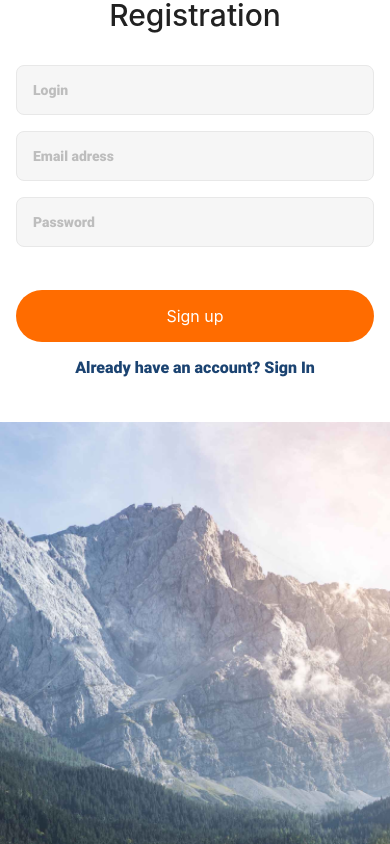
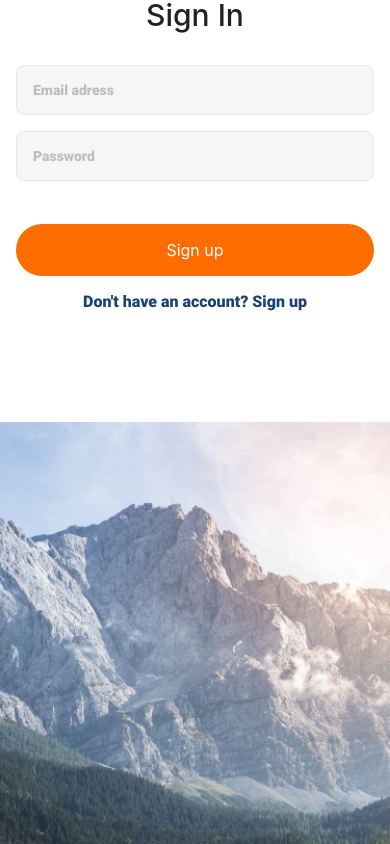
Before and after one commit to ArtemTerzi/react-native-app, a React Native app: screen / in a window 390 px wide. Shown: the top 844 px of the page. Built offline with nearby package versions, Linux system fonts and the light colour scheme.

Commit message:
ADDED: LoginScreen

```diff
--- a/App.js
+++ b/App.js
@@ -2,6 +2,7 @@ import { StatusBar } from 'expo-status-bar';
 import { StyleSheet, View } from 'react-native';
 import RegistrationScreen from './Screens/RegistrationScreen';
 import { useFonts } from 'expo-font';
+import LoginScreen from './Screens/LoginScreen';
 
 export default function App() {
   const [fontsLoaded] = useFonts({
@@ -15,7 +16,8 @@ export default function App() {
 
   return (
     <View style={styles.container}>
-      <RegistrationScreen></RegistrationScreen>
+      {/* <RegistrationScreen></RegistrationScreen> */}
+      <LoginScreen></LoginScreen>
       <StatusBar style="auto" />
     </View>
   );
--- a/Screens/LoginScreen.jsx
+++ b/Screens/LoginScreen.jsx
@@ -0,0 +1,191 @@
+import {
+  ImageBackground,
+  StyleSheet,
+  TextInput,
+  Text,
+  View,
+  Dimensions,
+  Keyboard,
+  KeyboardAvoidingView,
+  Platform,
+  TouchableWithoutFeedback,
+} from 'react-native';
+import image from '../assets/bg.png';
+import CustomButton from './components/CustomButton';
+import { useEffect, useState } from 'react';
+
+const { width, height } = Dimensions.get('window');
+
+const initialState = {
+  email: '',
+  password: '',
+};
+
+const LoginScreen = () => {
+  const [focusedField, setFocusedField] = useState('');
+  const [state, setState] = useState(initialState);
+
+  const handleFocus = name => {
+    setFocusedField(name);
+  };
+
+  const handleSubmit = () => {
+    setFocusedField('');
+    console.log(state);
+    setState(initialState);
+    Keyboard.dismiss();
+  };
+
+  useEffect(() => {
+    const keyboardHideListener = Keyboard.addListener('keyboardDidHide', () =>
+      setFocusedField('')
+    );
+
+    return () => {
+      keyboardHideListener.remove();
+    };
+  }, []);
+
+  const getTextInputStyle = fieldName => {
+    switch (fieldName) {
+      case 'email':
+        return [
+          styles.textInput,
+          focusedField === 'email' && styles.focusedInput,
+        ];
+      case 'password':
+        return [
+          styles.textInput,
+          styles.textInputLastChild,
+          focusedField === 'password' && styles.focusedInput,
+        ];
+      default:
+        return styles.textInput;
+    }
+  };
+
+  return (
+    <TouchableWithoutFeedback
+      onPress={() => {
+        Keyboard.dismiss();
+        setFocusedField('');
+      }}
+    >
+      <View>
+        <KeyboardAvoidingView
+          behavior={Platform.OS === 'ios' ? 'padding' : 'height'}
+        >
+          <ImageBackground
+            source={image}
+            resizeMode="cover"
+            style={styles.image}
+          >
+            <View style={styles.formWrapper}>
+              <Text style={styles.titleText}>Sign In</Text>
+              <TextInput
+                style={getTextInputStyle('email')}
+                placeholder="Email adress"
+                placeholderTextColor={'#BDBDBD'}
+                onFocus={() => handleFocus('email')}
+                onChangeText={text =>
+                  setState(prev => ({ ...prev, email: text }))
+                }
+                value={state.email}
+              />
+              <TextInput
+                style={getTextInputStyle('password')}
+                placeholder="Password"
+                placeholderTextColor={'#BDBDBD'}
+                secureTextEntry={true}
+                onFocus={() => handleFocus('password')}
+                onChangeText={text =>
+                  setState(prev => ({ ...prev, password: text }))
+                }
+                value={state.password}
+              />
+              <View
+                style={{
+                  display: focusedField ? 'none' : 'flex',
+                }}
+              >
+                <CustomButton title="Sign up" onPress={handleSubmit} />
+                <Text
+                  style={{
+                    ...styles.underFormText,
+                    marginBottom: focusedField ? 32 : 111,
+                  }}
+                >
+                  Don't have an account? Sign up
+                </Text>
+              </View>
+            </View>
+          </ImageBackground>
+        </KeyboardAvoidingView>
+      </View>
+    </TouchableWithoutFeedback>
+  );
+};
+
+const styles = StyleSheet.create({
+  container: {
+    flex: 1,
+    resizeMode: 'cover',
+  },
+  image: {
+    flex: 1,
+    width: width,
+    height: height,
+    resizeMode: 'cover',
+  },
+  formWrapper: {
+    position: 'absolute',
+    bottom: 0,
+    width: width,
+    paddingLeft: 16,
+    paddingRight: 16,
+    borderTopRightRadius: 25,
+    borderTopLeftRadius: 25,
+    backgroundColor: '#FFFFFF',
+    justifyContent: 'flex-end',
+  },
+  titleText: {
+    fontWeight: 500,
+    fontSize: 30,
+    lineHeight: 35,
+    textAlign: 'center',
+    letterSpacing: 0.01,
+    color: '#212121',
+    marginTop: 12,
+    marginBottom: 32,
+  },
+  textInput: {
+    marginLeft: 'auto',
+    marginRight: 'auto',
+    width: '100%',
+    height: 50,
+    paddingLeft: 16,
+    backgroundColor: '#F6F6F6',
+    borderWidth: 1,
+    borderRadius: 8,
+    borderColor: '#E8E8E8',
+    marginBottom: 16,
+    fontFamily: 'Roboto',
+  },
+  focusedInput: {
+    borderColor: '#FF6C00',
+    backgroundColor: '#FFFFFF',
+  },
+  textInputLastChild: {
+    marginBottom: 43,
+  },
+  underFormText: {
+    textAlign: 'center',
+    fontWeight: 400,
+    fontSize: 16,
+    lineHeight: 19,
+    color: '#1B4371',
+    fontFamily: 'Roboto',
+  },
+});
+
+export default LoginScreen;
```
